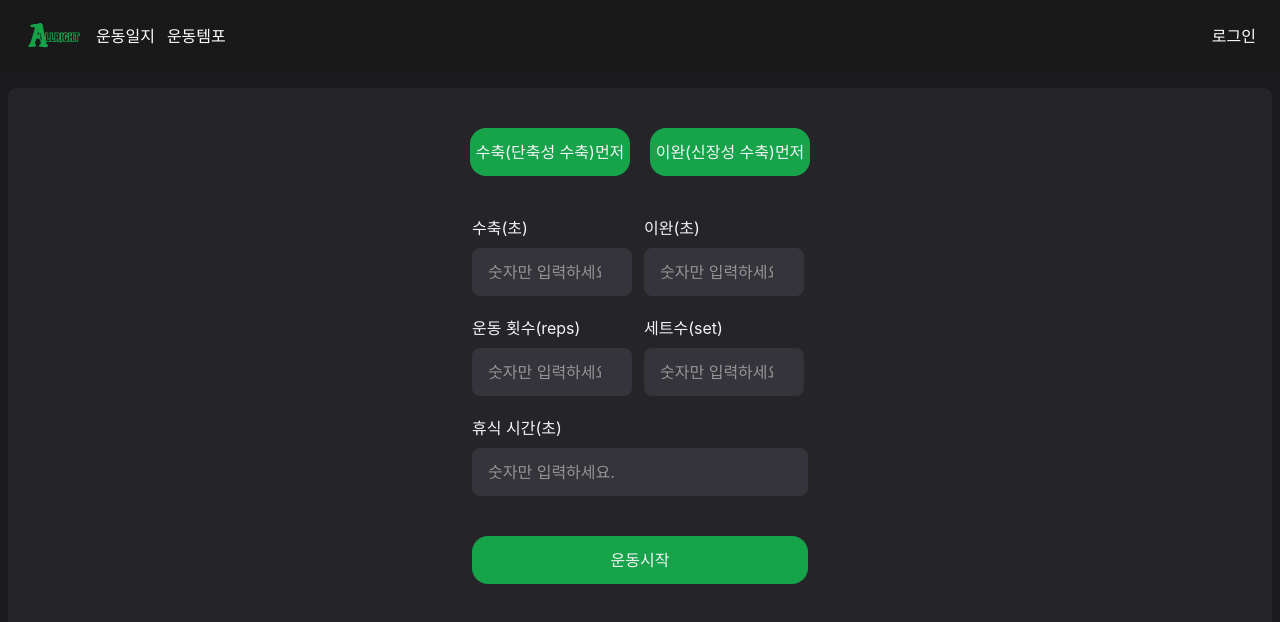
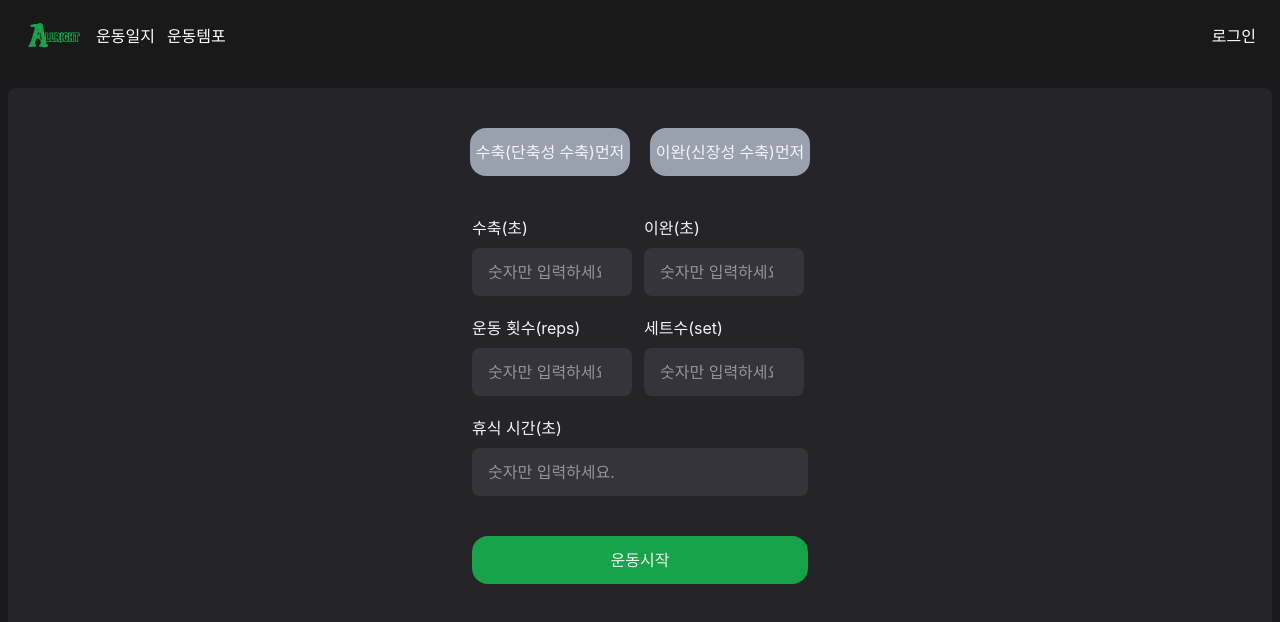
Before and after one commit to whdjh/YepBuddy, a Next.js app in the folder allright_web/: page /tempo in a window 1280 px wide. Shown: the top 622 px of the page. Built offline with nearby package versions, Linux system fonts and the light colour scheme; a web font is replaced by a local one.

Commit message:
feat: 활성화 상태

```diff
--- a/allright_web/src/app/tempo/page.tsx
+++ b/allright_web/src/app/tempo/page.tsx
@@ -1,5 +1,6 @@
 'use client';
 
+import { useState } from 'react';
 import { FormProvider, SubmitHandler, useForm } from 'react-hook-form';
 import { useRouter } from 'next/navigation';
 import Button from "@/components/common/Button";
@@ -21,6 +22,12 @@ export default function Tempo() {
     shouldUnregister: false,
   });
 
+  const [selected, setSelected] = useState<"concentric" | "eccentric" | null>(null)
+
+  const handleClickButton = (id: "concentric" | "eccentric") => {
+    setSelected(id);
+  };
+
   const onSubmit: SubmitHandler<FormValues> = (data) => {
     console.log(data);
     router.push('/tempo/exercise');
@@ -34,10 +41,24 @@ export default function Tempo() {
         className="w-full h-full flex flex-col gap-10 p-1 justify-center items-center"
       >
         <div className="flex gap-5 justify-center items-center mt-5">
-          <Button type="button" variant="solid" className='h-[3rem] w-[10rem]'>
+          <Button
+            type="button"
+            variant="solid"
+            onClick={() => handleClickButton('concentric')}
+            className={`h-[3rem] w-[10rem] ${
+              selected === "concentric" ? "bg-[#16a34a]" : "bg-gray-400"
+            }`}
+          >
             수축(단축성 수축)먼저
           </Button>
-          <Button type="button" variant="solid" className='h-[3rem] w-[10rem]'>
+          <Button
+            type="button"
+            variant="solid"
+            onClick={() => handleClickButton('eccentric')}
+            className={`h-[3rem] w-[10rem] ${
+              selected === "eccentric" ? "bg-[#16a34a]" : "bg-gray-400"
+            }`}
+          >
             이완(신장성 수축)먼저
           </Button>
         </div>
```
